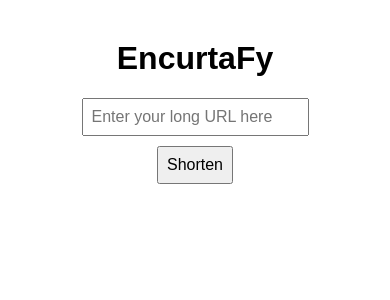
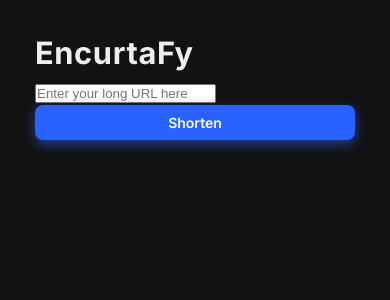
Before and after one commit to MiguelNeves07/EncurtaFy, a Flask app: page / in a window 390 px wide. Shown: the top 300 px of the page. Run offline with Flask 3, Linux system fonts and the light colour scheme.

Commit message:
Spectrum CSS.

```diff
--- a/static/style.css
+++ b/static/style.css
@@ -1,20 +1,267 @@
-body {
-  font-family: Arial, sans-serif;
-  background: white;
-  margin: 40px;
+/* =================== */
+/* Tema Escuro - Base  */
+/* =================== */
+
+/* Importa fontes do Google */
+@import url('https://fonts.googleapis.com/css2?family=Inter:wght@400;600;700&family=Roboto+Mono:wght@400;500&display=swap');
+
+/* Reset básico */
+*,
+*::before,
+*::after {
+  margin: 0;
+  padding: 0;
+  box-sizing: border-box;
 }
 
-.container {
-  text-align: center;
+html {
+  scroll-behavior: smooth;
+  font-size: 16px;
+  background-color: #121212;
+  color: #ddd;
+  font-family: 'Inter', sans-serif;
 }
 
-input[type="url"], button {
-  display: block;
-  margin: 10px auto;
-  padding: 8px;
-  font-size: 16px;
+body {
+  min-height: 100vh;
+  line-height: 1.6;
+  background-color: #121212;
+  color: #ddd;
+  padding: 1.5rem;
+  -webkit-font-smoothing: antialiased;
+  -moz-osx-font-smoothing: grayscale;
 }
 
-.result {
-  margin-top: 20px;
+/* Container centralizado */
+.container {
+  max-width: 1024px;
+  margin: 0 auto;
+  padding: 1rem 1.5rem;
 }
+
+/* Tipografia */
+h1, h2, h3, h4, h5, h6 {
+  font-weight: 700;
+  margin-bottom: 0.75rem;
+  color: #eee;
+  line-height: 1.2;
+  letter-spacing: 0.02em;
+}
+
+h1 { font-size: 2.75rem; }
+h2 { font-size: 2.25rem; }
+h3 { font-size: 1.75rem; }
+h4 { font-size: 1.5rem; }
+h5 { font-size: 1.25rem; }
+h6 { font-size: 1rem; }
+
+p {
+  margin-bottom: 1rem;
+  font-size: 1.1rem;
+  color: #ccc;
+}
+
+/* Links */
+a {
+  color: #539bf5;
+  text-decoration: none;
+  transition: color 0.3s ease;
+}
+a:hover,
+a:focus {
+  color: #7ea9ff;
+  text-decoration: underline;
+}
+
+/* Botões */
+button {
+  font-family: inherit;
+  font-weight: 600;
+  font-size: 1rem;
+  padding: 0.65rem 1.25rem;
+  background-color: #2962ff;
+  color: #fff;
+  border: none;
+  border-radius: 8px;
+  cursor: pointer;
+  transition: background-color 0.25s ease, box-shadow 0.3s ease;
+  box-shadow: 0 4px 12px rgb(41 98 255 / 0.6);
+}
+button:hover,
+button:focus {
+  background-color: #0039cb;
+  box-shadow: 0 6px 16px rgb(0 57 203 / 0.8);
+}
+
+/* Inputs e Form Controls */
+input[type="text"],
+input[type="email"],
+input[type="password"],
+textarea,
+select {
+  font-family: inherit;
+  font-size: 1rem;
+  padding: 0.6rem 0.75rem;
+  border: 1.8px solid #444444;
+  border-radius: 6px;
+  transition: border-color 0.25s ease, background-color 0.25s ease;
+  width: 100%;
+  max-width: 100%;
+  color: #eee;
+  background-color: #222222;
+  box-shadow: inset 0 1px 3px rgb(0 0 0 / 0.7);
+}
+
+input[type="text"]:focus,
+input[type="email"]:focus,
+input[type="password"]:focus,
+textarea:focus,
+select:focus {
+  border-color: #539bf5;
+  outline: none;
+  box-shadow: 0 0 8px rgb(83 155 245 / 0.8);
+  background-color: #1a1a1a;
+}
+
+/* Código e blocos de código */
+code {
+  font-family: 'Roboto Mono', monospace;
+  background-color: #1e1e1e;
+  padding: 0.15rem 0.4rem;
+  border-radius: 4px;
+  font-size: 0.9rem;
+  color: #ff7f50;
+}
+
+pre {
+  font-family: 'Roboto Mono', monospace;
+  background-color: #2a2a2a;
+  padding: 1rem 1.25rem;
+  border-radius: 10px;
+  overflow-x: auto;
+  font-size: 0.95rem;
+  line-height: 1.4;
+  color: #ccc;
+  margin-bottom: 1.5rem;
+  box-shadow: inset 0 0 10px rgb(0 0 0 / 0.6);
+}
+
+/* Listas */
+ul, ol {
+  margin-left: 1.25rem;
+  margin-bottom: 1rem;
+  color: #ccc;
+  font-size: 1.05rem;
+}
+
+ul li {
+  list-style-type: disc;
+  margin-bottom: 0.4rem;
+}
+
+ol li {
+  list-style-type: decimal;
+  margin-bottom: 0.4rem;
+}
+
+/* Tables */
+table {
+  border-collapse: collapse;
+  width: 100%;
+  margin-bottom: 1.5rem;
+  font-size: 1rem;
+  color: #ddd;
+  box-shadow: 0 0 15px rgb(0 0 0 / 0.7);
+}
+
+th,
+td {
+  padding: 0.75rem 1rem;
+  border: 1px solid #444;
+  text-align: left;
+}
+
+th {
+  background-color: #1f1f1f;
+  font-weight: 700;
+}
+
+/* Imagens responsivas */
+img {
+  max-width: 100%;
+  height: auto;
+  display: block;
+  margin-bottom: 1rem;
+  border-radius: 8px;
+  object-fit: cover;
+  box-shadow: 0 0 8px rgb(0 0 0 / 0.6);
+}
+
+/* Layout flexível */
+.flex {
+  display: flex;
+  gap: 1rem;
+  flex-wrap: wrap;
+}
+
+.flex-center {
+  justify-content: center;
+  align-items: center;
+}
+
+/* Cards */
+.card {
+  background-color: #1f1f1f;
+  border-radius: 12px;
+  box-shadow: 0 4px 20px rgb(0 0 0 / 0.7);
+  padding: 1.5rem;
+  transition: box-shadow 0.3s ease;
+  color: #ddd;
+}
+
+.card:hover {
+  box-shadow: 0 8px 28px rgb(83 155 245 / 0.8);
+}
+
+/* Footer */
+footer {
+  text-align: center;
+  padding: 1.5rem;
+  font-size: 0.9rem;
+  color: #888;
+  border-top: 1px solid #333;
+  margin-top: 3rem;
+}
+
+/* Responsivo */
+@media (max-width: 768px) {
+  html {
+    font-size: 15px;
+  }
+
+  h1 {
+    font-size: 2.2rem;
+  }
+
+  h2 {
+    font-size: 1.8rem;
+  }
+
+  .container {
+    padding: 1rem;
+  }
+}
+
+@media (max-width: 480px) {
+  html {
+    font-size: 14px;
+  }
+
+  .flex {
+    flex-direction: column;
+  }
+
+  button {
+    width: 100%;
+  }
+}
```
